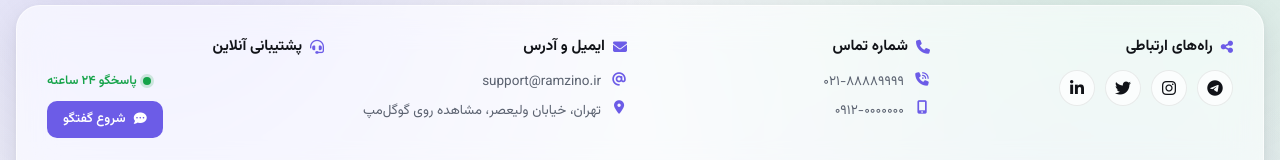
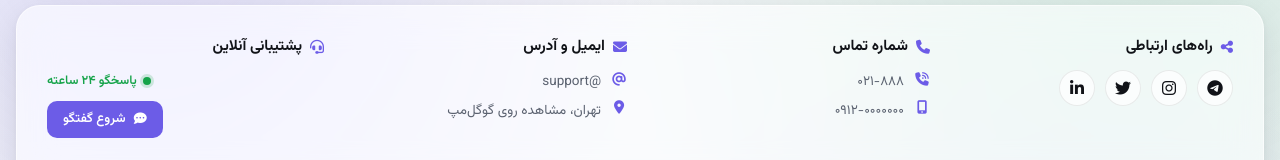
Before and after one commit to deniz126/exchange766, a plain HTML site: page index.html in a window 1280 px wide. Shown: the part 2545-2705 px from the top of the page. Drawn offline with nearby package versions, Linux system fonts and the light colour scheme.

Commit message:
Update index.html

```diff
--- a/index.html
+++ b/index.html
@@ -1382,18 +1382,18 @@
 
                     <div>
                         <h3 class="ramzino-glassfooter-col-title"><i class="fas fa-phone"></i>شماره تماس</h3>
-                        <a class="ramzino-glassfooter-item" href="tel:+982188889999"><i class="fas fa-phone-volume"></i>
-                            ۰۲۱-۸۸۸۸۹۹۹۹</a>
+                        <a class="ramzino-glassfooter-item" href="tel:+9821888"><i class="fas fa-phone-volume"></i>
+                            ۰۲۱-۸۸۸</a>
                         <a class="ramzino-glassfooter-item" href="tel:+989120000000"><i
                                 class="fas fa-mobile-screen-button"></i> ۰۹۱۲-۰۰۰۰۰۰۰</a>
                     </div>
 
                     <div>
                         <h3 class="ramzino-glassfooter-col-title"><i class="fas fa-envelope"></i>ایمیل و آدرس</h3>
-                        <a class="ramzino-glassfooter-item" href="mailto:support@ramzino.ir"><i class="fas fa-at"></i>
-                            support@ramzino.ir</a>
+                        <a class="ramzino-glassfooter-item" href="mailto:@support"><i class="fas fa-at"></i>
+                            @support</a>
                         <a class="ramzino-glassfooter-item" href="https://maps.google.com/?q=Tehran" target="_blank"
-                            rel="noopener"><i class="fas fa-location-dot"></i> تهران، خیابان ولیعصر، مشاهده روی
+                            rel="noopener"><i class="fas fa-location-dot"></i> تهران، مشاهده روی
                             گوگل‌مپ</a>
                     </div>
 
```
